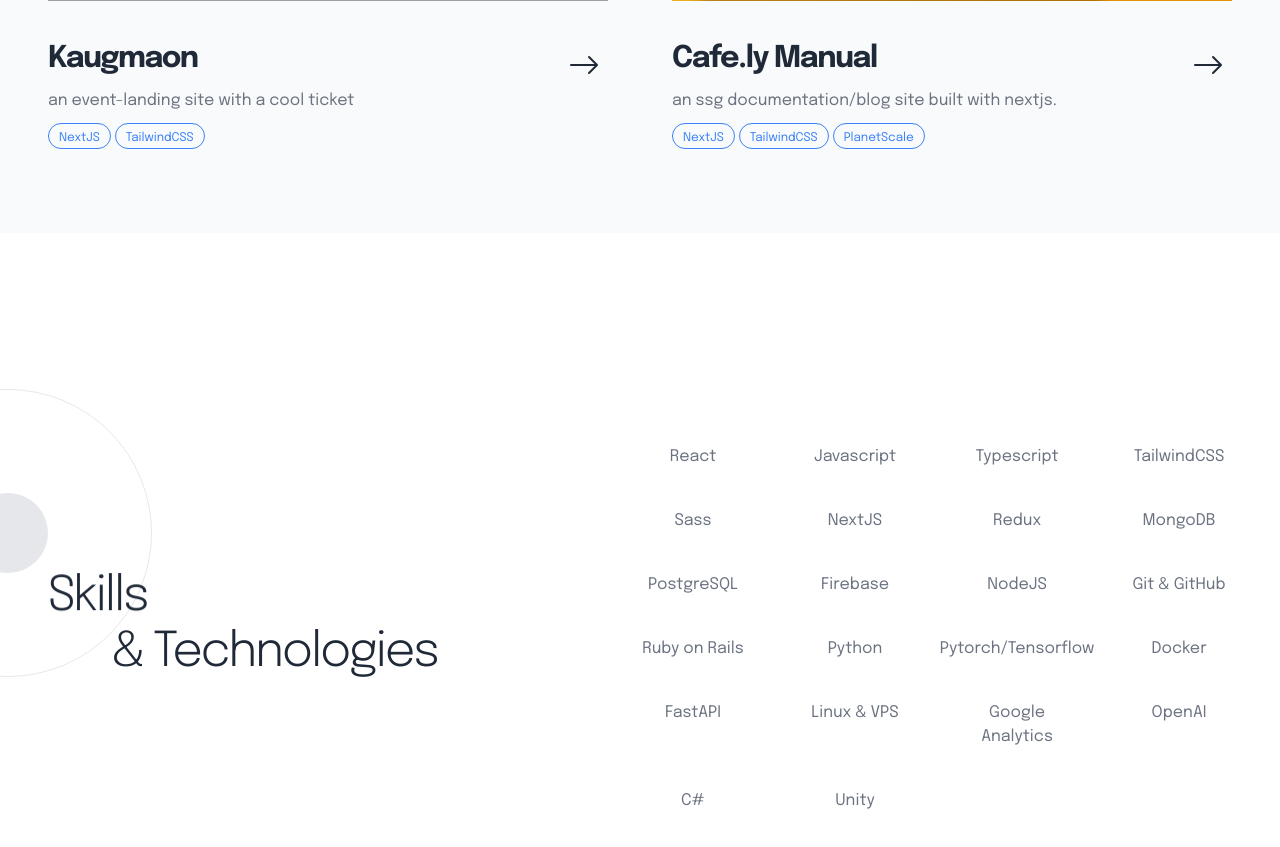
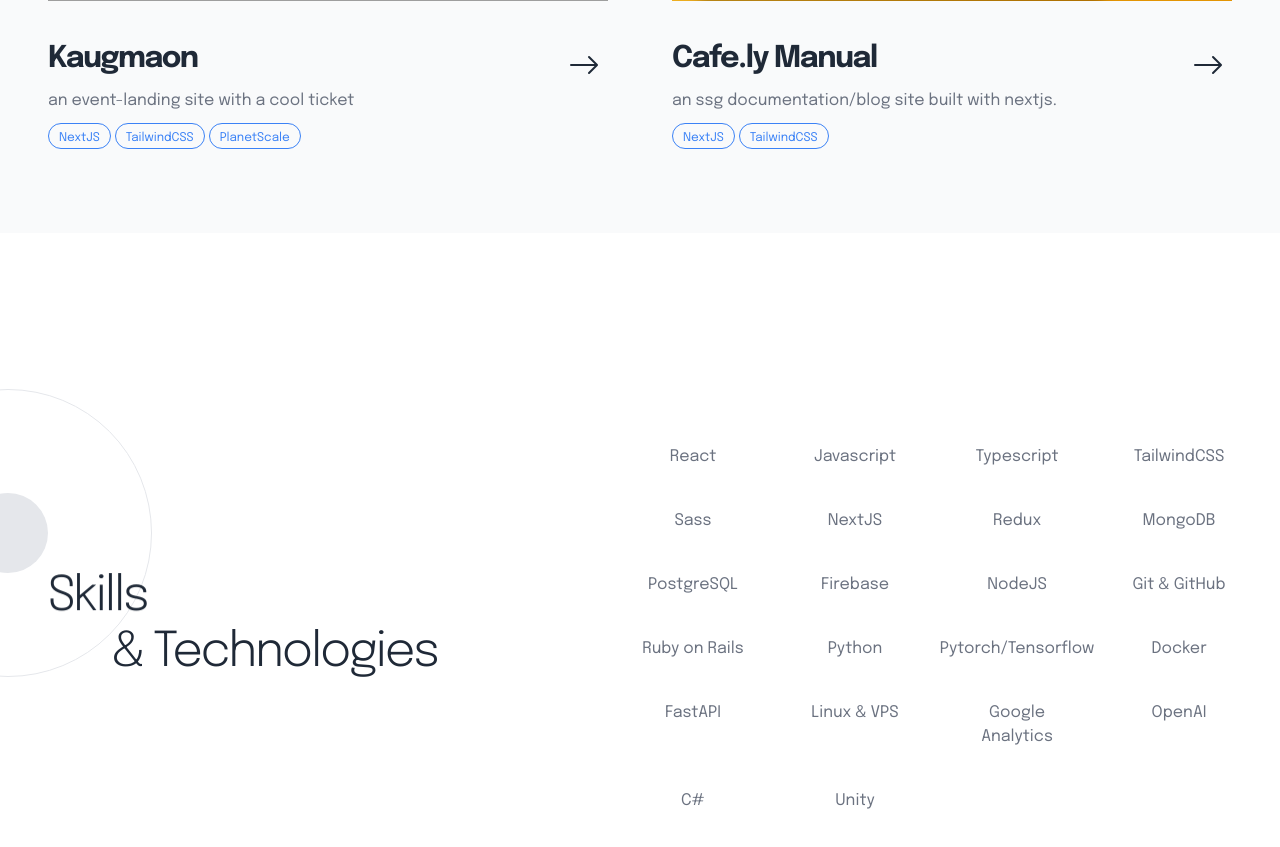
Before and after one commit to Blankeos/next-portfolio, a Next.js app: page / in a window 1280 px wide. Shown: the part 2813-3660 px from the top of the page. Built offline with nearby package versions, Linux system fonts and the light colour scheme; grey boxes are pictures that could not be loaded.

Commit message:
fix: category for kaugmaon

```diff
--- a/data/projects.ts
+++ b/data/projects.ts
@@ -50,7 +50,7 @@ const projects: Projects = [
     slug: "kaugmaon",
     imageURL: "/imgs/kaugmaon_featured-project-img.gif",
     demoURL: "https://kaugmaon.vercel.app/",
-    tags: ["NextJS", "TailwindCSS"],
+    tags: ["NextJS", "TailwindCSS", "PlanetScale"],
   },
   {
     title: "Cafe.ly Manual",
@@ -58,7 +58,7 @@ const projects: Projects = [
     slug: "cafely-manual",
     imageURL: "/imgs/cafely-manual_featured-project-img.jpg",
     demoURL: "https://cafely-manual.vercel.app/",
-    tags: ["NextJS", "TailwindCSS", "PlanetScale"],
+    tags: ["NextJS", "TailwindCSS"],
   },
 ];
 
```
